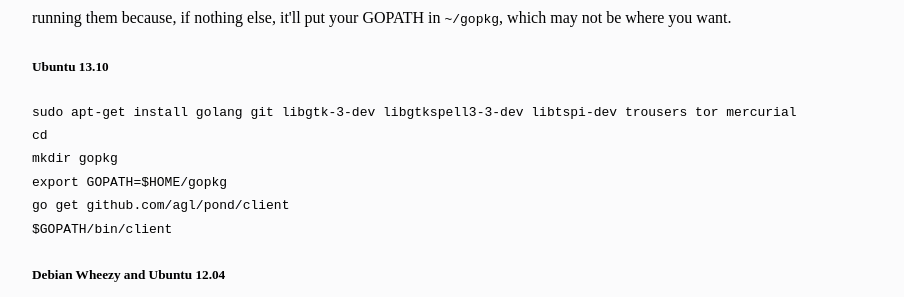
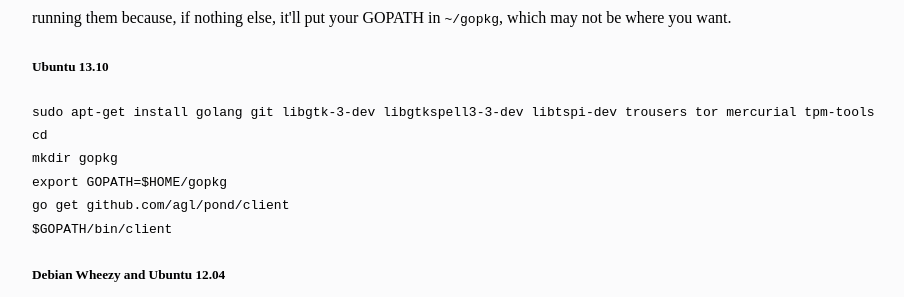
Before and after one commit to agl/pond, a Jekyll site: the page built from doc/index.html, in a window 1280 px wide and 900 px high, scrolled down 1126 px. Shown: the part 155-452 px from the top of the window, without its empty margins (208-1112 px from the left). Built offline with Jekyll 4.4.1, drawn with Linux system fonts in a browser that asks for light colours; some web fonts are replaced.

Commit message:
tpm-tools is required, at least for Ubuntu

```diff
--- a/doc/index.html
+++ b/doc/index.html
@@ -47,7 +47,7 @@ title: Pond
 
 <h5>Ubuntu 13.10</h5>
 
-<pre>sudo apt-get install golang git libgtk-3-dev libgtkspell3-3-dev libtspi-dev trousers tor mercurial
+<pre>sudo apt-get install golang git libgtk-3-dev libgtkspell3-3-dev libtspi-dev trousers tor mercurial tpm-tools
 cd
 mkdir gopkg
 export GOPATH=$HOME/gopkg
```
